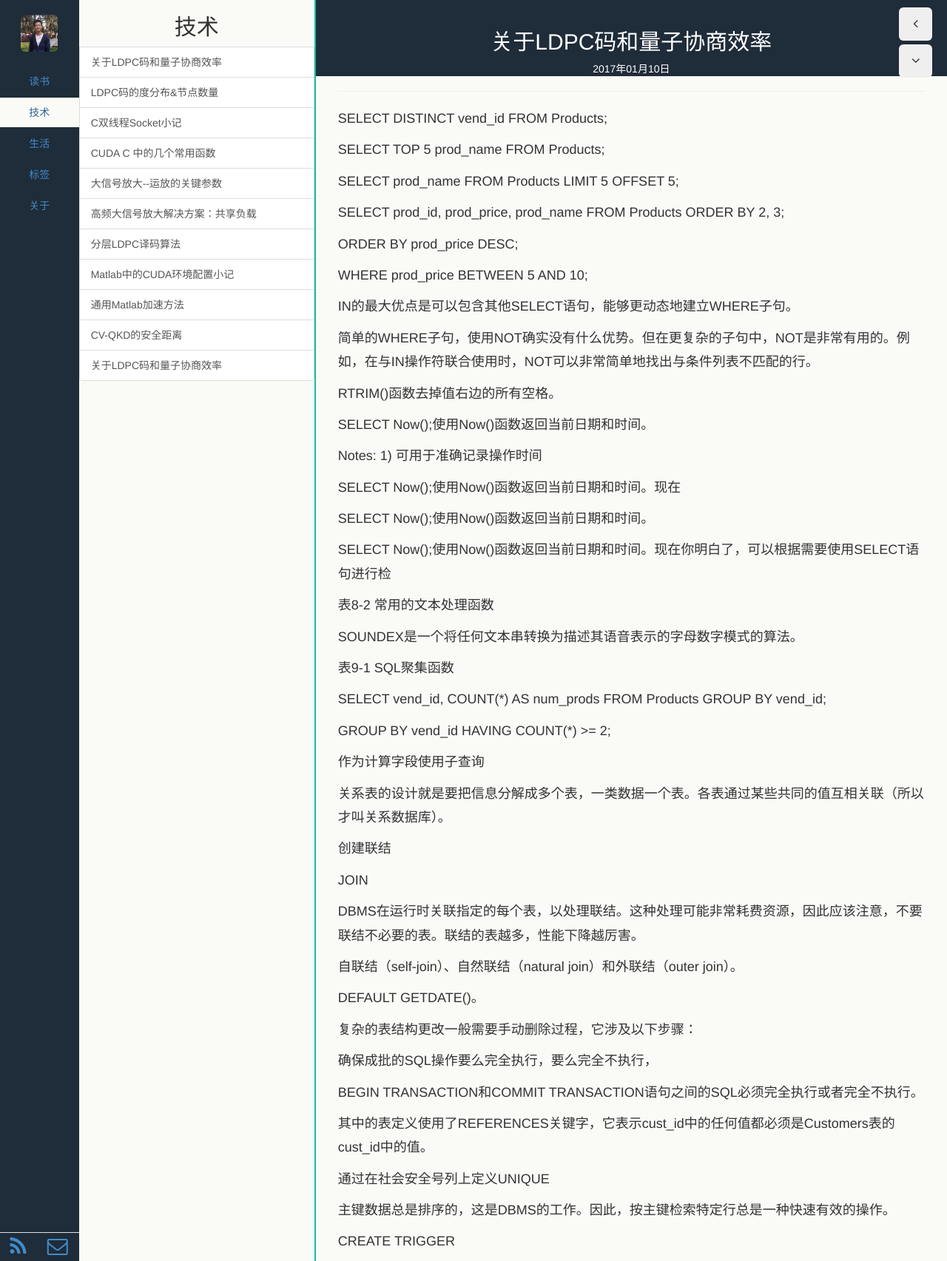
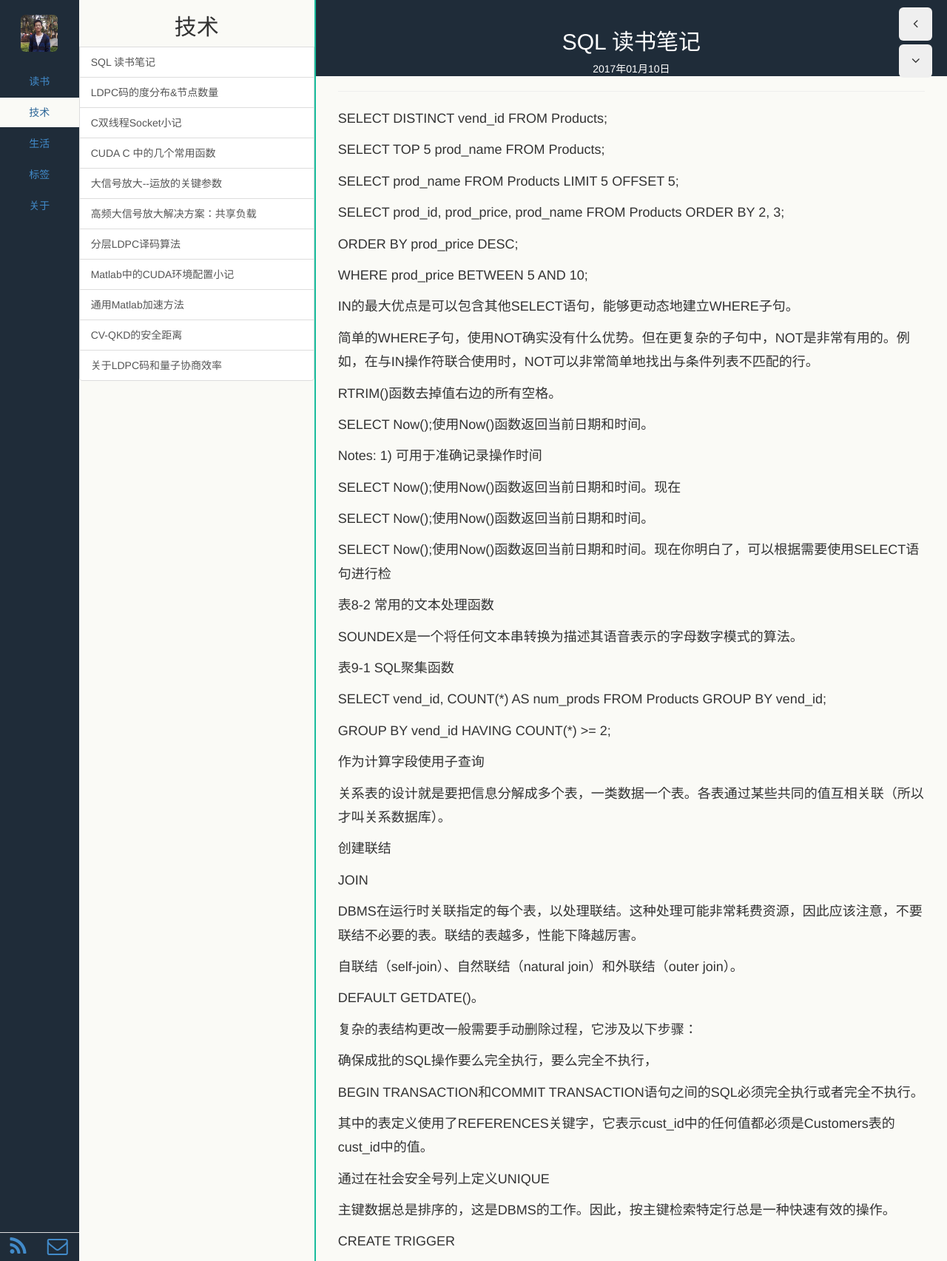
Before and after one commit to lindakai/lindakai.github.io, a Jekyll site: the page built from _posts/2017-01-10-SQLNote.md, in a window 1280 px wide. Shown: the whole page at 74% size. Built offline with Jekyll 4.4.1, drawn with Linux system fonts in a browser that asks for light colours; Markdown is read by kramdown in place of the engine named in the settings; comment, search, counter and statistics services are not loaded.

Commit message:
mod title of SQL

```diff
--- a/_posts/2017-01-10-SQLNote.md
+++ b/_posts/2017-01-10-SQLNote.md
@@ -1,8 +1,8 @@
 ---
 layout: post
-title: "关于LDPC码和量子协商效率"
+title: "SQL 读书笔记"
 category: 技术
-tags: LDPC CV-QKD
+tags: book
 ---
 
 SELECT DISTINCT vend_id FROM Products;
```
